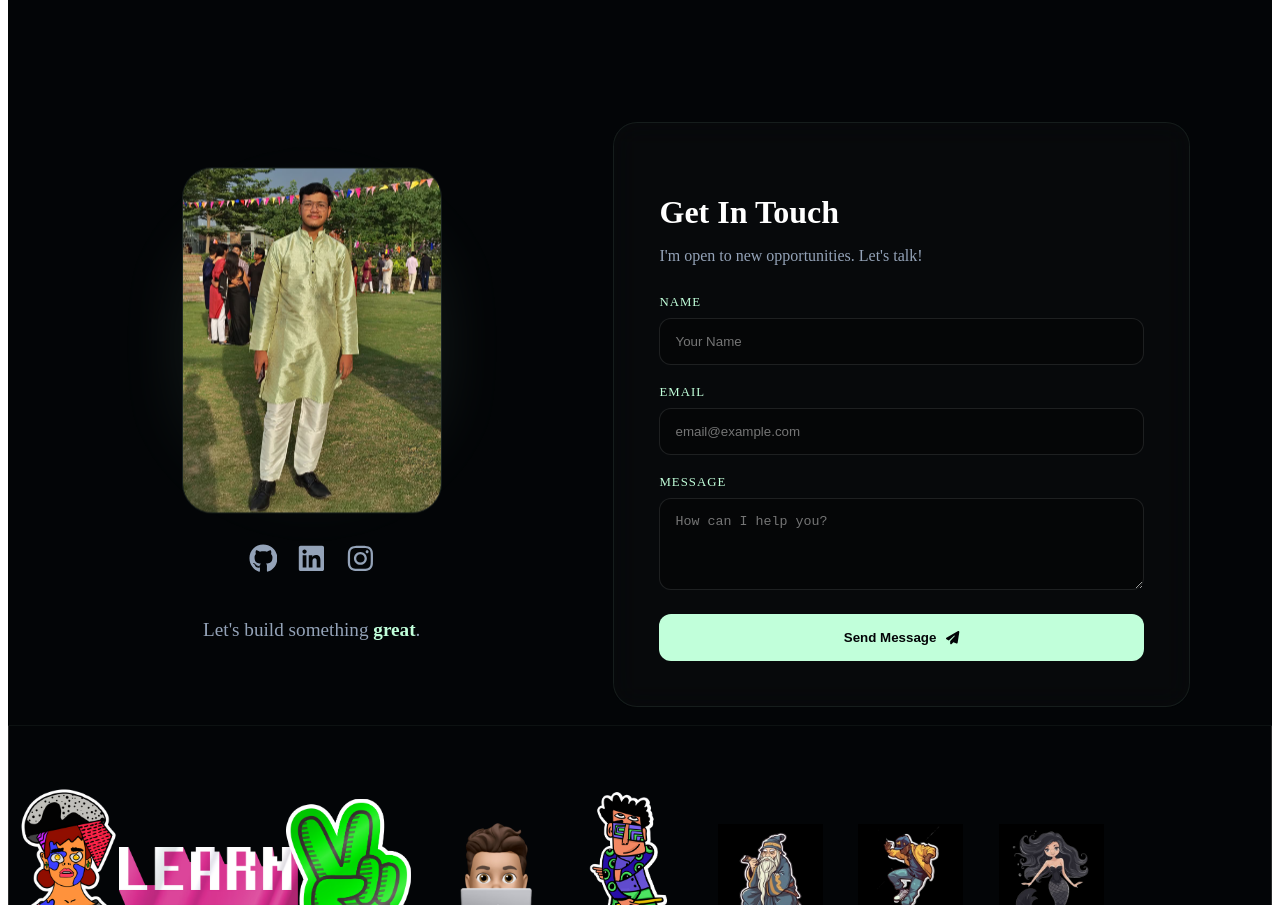
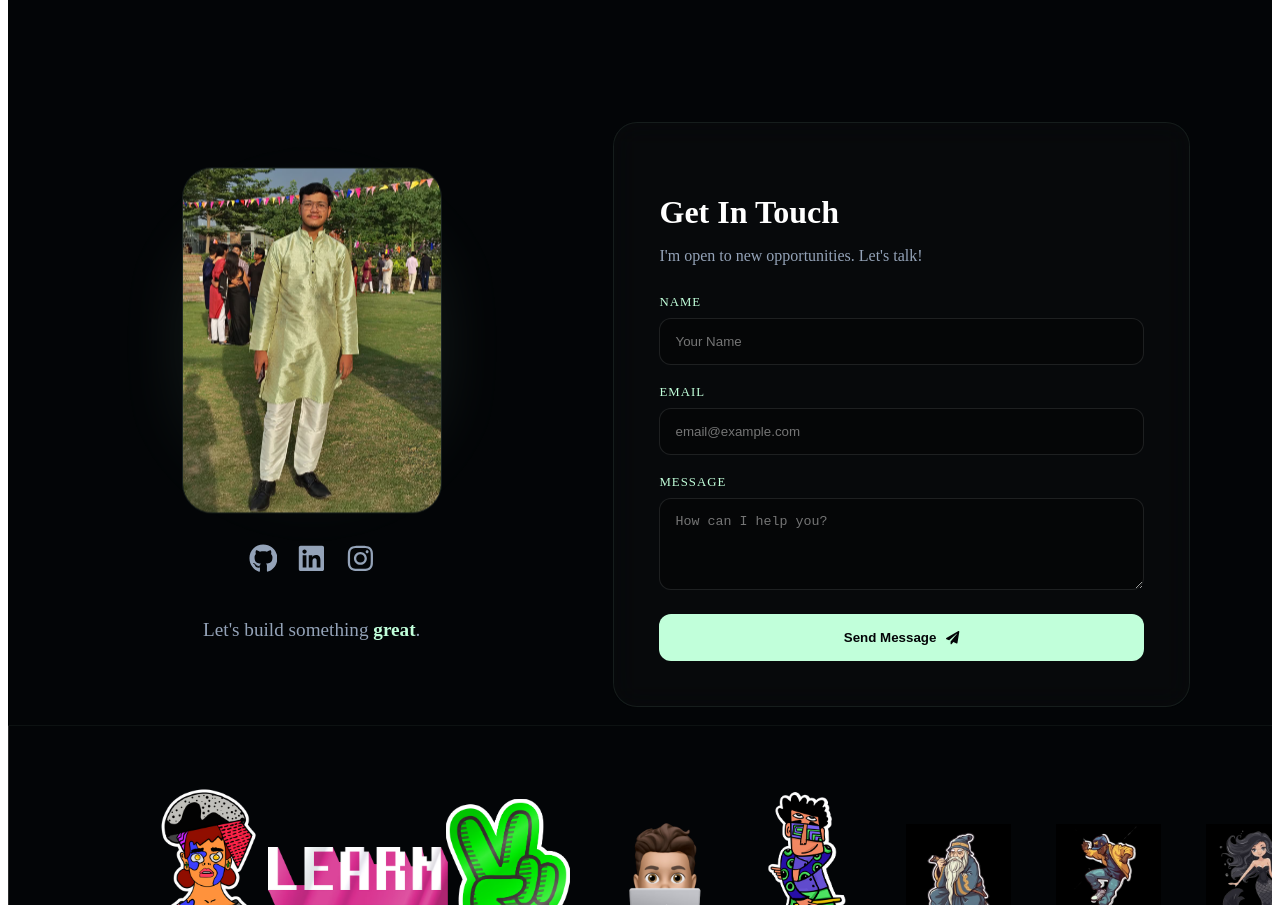
Before and after one commit to murari-kris/myportfolio2, a React (Vite) app: page /contact in a window 1280 px wide. Shown: the part 4800-5713 px from the top of the page. Built offline with nearby package versions, Linux system fonts and the light colour scheme.

Commit message:
fix: corrected FaPaperPlane icons package pathway

```diff
--- a/src/components/Contact.jsx
+++ b/src/components/Contact.jsx
@@ -1,6 +1,8 @@
 import React, { useEffect, useRef, useState } from "react";
 import Matter from "matter-js";
-import { FaLinkedin, FaGithub, FaInstagram, FaPaperPlane, FaCheckCircle } from "react-icons/fa6";
+// FIXED: Split the icon imports into fa6 and fa sets correctly
+import { FaLinkedin, FaGithub, FaInstagram } from "react-icons/fa6";
+import { FaPaperPlane } from "react-icons/fa";
 import contactAvatar from "../assets/my.jpg";
 import "./Contact.css";
 
@@ -18,35 +20,29 @@ const Contact = React.forwardRef((props, ref) => {
   const sceneRef = useRef(null);
   const engineRef = useRef(null);
 
-  // Form submission status states
-  const [formStatus, setFormStatus] = useState("idle"); // idle | sending | success | error
-
   useEffect(() => {
-    if (!sceneRef.current) return;
-
     const engine = Matter.Engine.create();
     engineRef.current = engine;
     const world = engine.world;
 
-    const sceneWidth = sceneRef.current.clientWidth;
     const render = Matter.Render.create({
       element: sceneRef.current,
       engine: engine,
       options: {
-        width: sceneWidth,
+        width: sceneRef.current.clientWidth,
         height: 180,
         wireframes: false,
         background: "transparent",
       },
     });
 
-    const ground = Matter.Bodies.rectangle(sceneWidth / 2, 190, sceneWidth * 2, 20, { isStatic: true });
+    const ground = Matter.Bodies.rectangle(window.innerWidth / 2, 190, window.innerWidth * 2, 20, { isStatic: true });
     const wallLeft = Matter.Bodies.rectangle(-10, 90, 20, 200, { isStatic: true });
-    const wallRight = Matter.Bodies.rectangle(sceneWidth + 10, 90, 20, 200, { isStatic: true });
+    const wallRight = Matter.Bodies.rectangle(window.innerWidth + 10, 90, 20, 200, { isStatic: true });
 
     const stickerImages = [pic1, pic2, pic3, pic4, pic5, pic6, pic7, pic8];
     const stickerBodies = stickerImages.map((img, i) => {
-      return Matter.Bodies.rectangle(60 + i * (sceneWidth / 9), 50, 60, 60, {
+      return Matter.Bodies.rectangle(200 + i * 150, 50, 60, 60, {
         restitution: 0.6,
         friction: 0.1,
         render: { sprite: { texture: img, xScale: 0.35, yScale: 0.35 } }
@@ -65,23 +61,7 @@ const Contact = React.forwardRef((props, ref) => {
     Matter.Runner.run(runner, engine);
     Matter.Render.run(render);
 
-    // Handle responsiveness for the Matter canvas boundaries
-    const handleResize = () => {
-      if (!sceneRef.current || !render.canvas) return;
-      const newWidth = sceneRef.current.clientWidth;
-
-      render.bounds.max.x = newWidth;
-      render.options.width = newWidth;
-      render.canvas.width = newWidth;
-
-      Matter.Body.setPosition(ground, { x: newWidth / 2, y: 190 });
-      Matter.Body.setPosition(wallRight, { x: newWidth + 10, y: 90 });
-    };
-
-    window.addEventListener("resize", handleResize);
-
     return () => {
-      window.removeEventListener("resize", handleResize);
       Matter.Render.stop(render);
       Matter.Runner.stop(runner);
       Matter.Engine.clear(engine);
@@ -89,36 +69,6 @@ const Contact = React.forwardRef((props, ref) => {
       if (render.canvas) render.canvas.remove();
     };
   }, []);
-
-  // Form Submission Handler using Web3Forms
-  const handleSubmit = async (e) => {
-    e.preventDefault();
-    setFormStatus("sending");
-
-    const formData = new FormData(e.target);
-
-    // Web3Forms Public Access Key
-    formData.append("access_key", "YOUR_WEB3FORMS_ACCESS_KEY_HERE");
-
-    try {
-      const response = await fetch("https://api.web3forms.com/submit", {
-        method: "POST",
-        body: formData
-      });
-
-      const data = await response.json();
-
-      if (data.success) {
-        setFormStatus("success");
-        e.target.reset(); // Reset form fields on success
-      } else {
-        setFormStatus("error");
-      }
-    } catch (error) {
-      console.error("Form error:", error);
-      setFormStatus("error");
-    }
-  };
 
   return (
     <section ref={ref} className="contact-section-wrapper">
@@ -150,43 +100,23 @@ const Contact = React.forwardRef((props, ref) => {
               <p>I'm open to new opportunities. Let's talk!</p>
             </header>
 
-            {formStatus === "success" ? (
-              <div className="form-success-state">
-                <FaCheckCircle className="success-icon" />
-                <h3>Message Sent Successfully!</h3>
-                <p>Thank you for reaching out. I will get back to you as soon as possible.</p>
-                <button onClick={() => setFormStatus("idle")} className="mint-submit-button reset-btn">
-                  Send Another Message
-                </button>
-              </div>
-            ) : (
-              <form onSubmit={handleSubmit} className="contact-form-main">
-                {/* Anti-spam honey pot field */}
-                <input type="checkbox" name="botcheck" className="hidden-botcheck" style={{ display: "none" }} />
-
+            <form className="contact-form-main">
               <div className="input-field-group">
-                  <label htmlFor="name">Name</label>
-                  <input type="text" id="name" name="name" placeholder="Your Name" required />
+                <label>Name</label>
+                <input type="text" placeholder="Your Name" required />
               </div>
               <div className="input-field-group">
-                  <label htmlFor="email">Email</label>
-                  <input type="email" id="email" name="email" placeholder="email@example.com" required />
+                <label>Email</label>
+                <input type="email" placeholder="email@example.com" required />
               </div>
               <div className="input-field-group">
-                  <label htmlFor="message">Message</label>
-                  <textarea id="message" name="message" placeholder="How can I help you?" rows="4" required></textarea>
+                <label>Message</label>
+                <textarea placeholder="How can I help you?" rows="4"></textarea>
               </div>
-
-                <button type="submit" className="mint-submit-button" disabled={formStatus === "sending"}>
-                  {formStatus === "sending" ? "Sending..." : "Send Message"}
-                  {formStatus !== "sending" && <FaPaperPlane />}
+              <button type="submit" className="mint-submit-button">
+                Send Message <FaPaperPlane />
               </button>
-
-                {formStatus === "error" && (
-                  <p className="form-error-message">Something went wrong. Please try again or email directly.</p>
-                )}
             </form>
-            )}
           </div>
         </div>
       </div>
```
Lines whose indentation alone changed are shown as unchanged.
